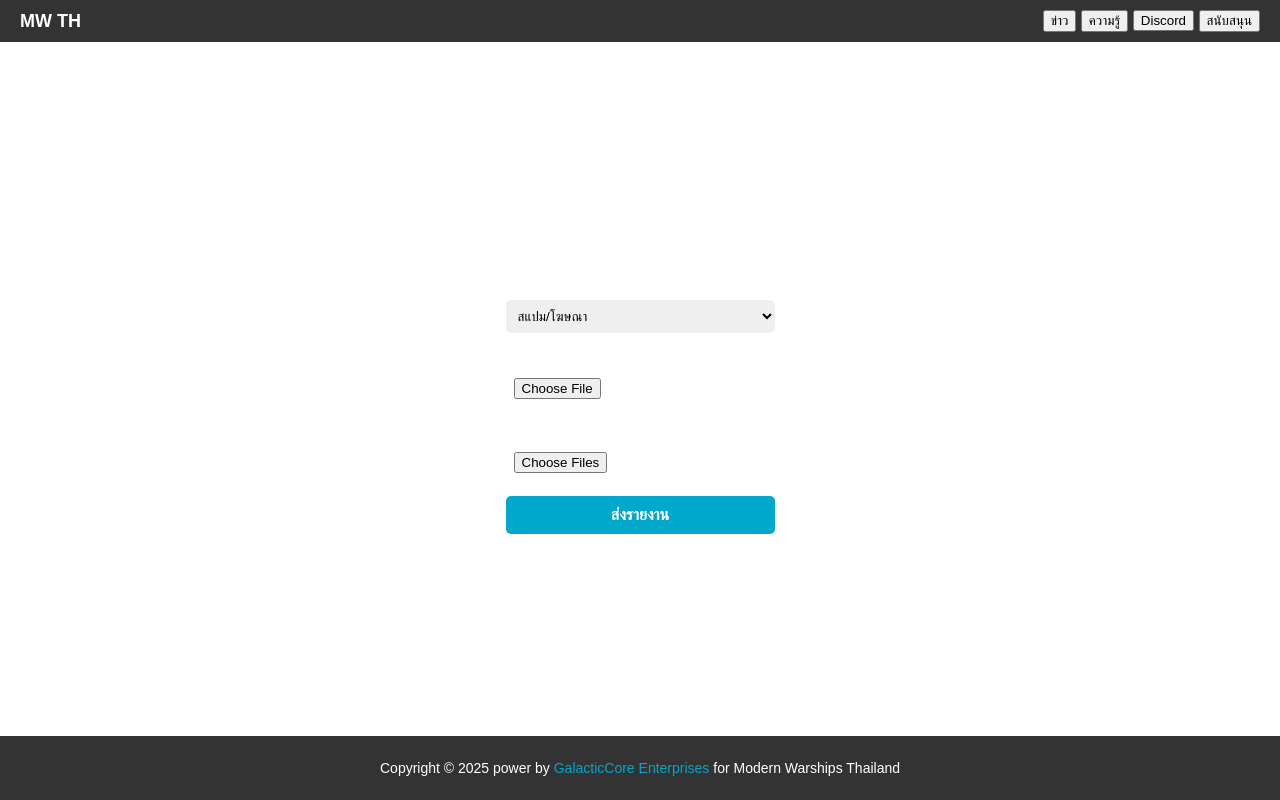
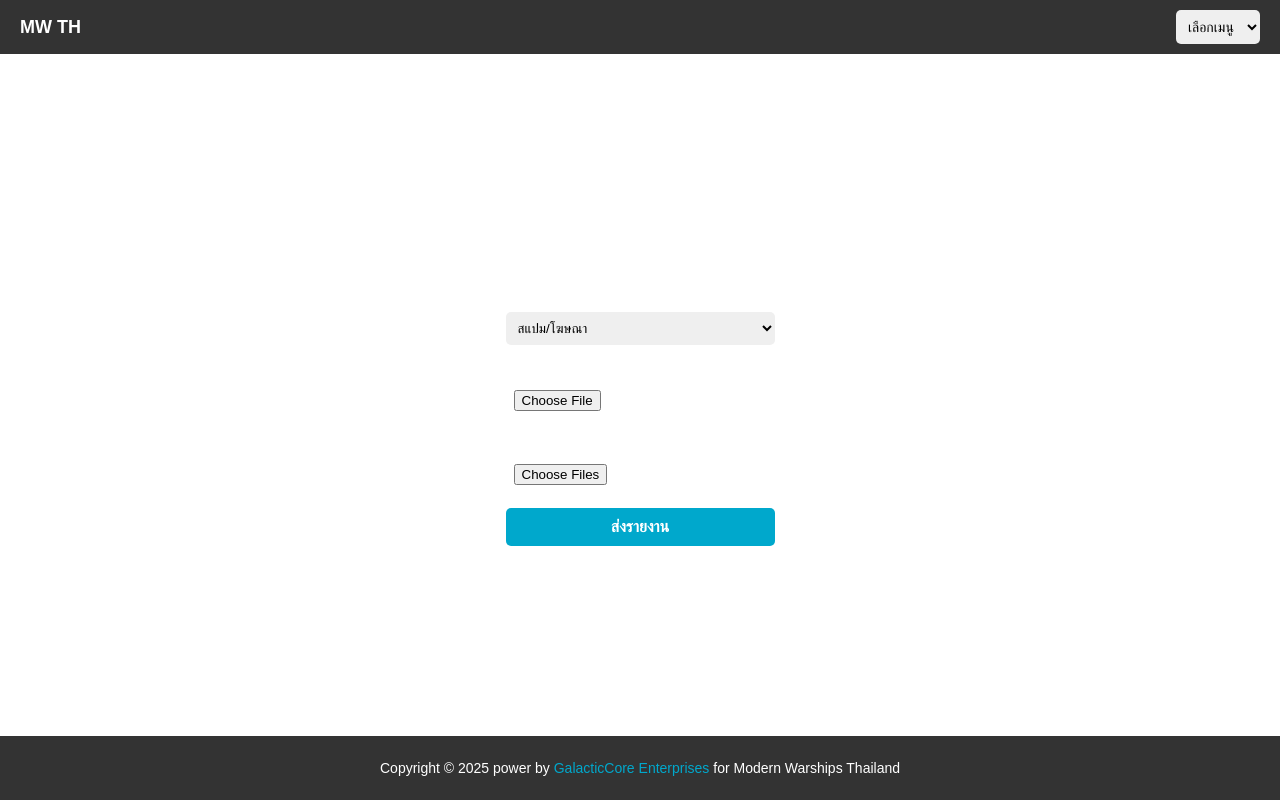
Before and after one commit to choknt/reportwebmwt, a plain HTML site: page index.html in a window 1280 px wide. Drawn offline with Linux system fonts and the light colour scheme.

Commit message:
Update index.html

```diff
--- a/index.html
+++ b/index.html
@@ -10,12 +10,13 @@
 
 <header>
     <div class="logo">MW TH</div>
-    <nav>
-        <button onclick="window.location.href='https://playmwth.fun'">ข่าว</button>
-        <button onclick="window.location.href='https://docs.playmwth.fun'">ความรู้</button>
-        <button onclick="window.location.href='https://discord.gg/e2fgWk44UY'">Discord</button>
-        <button onclick="window.location.href='https://mw.live/support'">สนับสนุน</button>
-    </nav>
+    <select class="menu-select" onchange="navigate(this.value)">
+        <option value="" selected disabled>เลือกเมนู</option>
+        <option value="https://playmwth.fun">ข่าว</option>
+        <option value="https://docs.playmwth.fun">ความรู้</option>
+        <option value="https://discord.gg/e2fgWk44UY">Discord</option>
+        <option value="https://mw.live/support">สนับสนุน</option>
+    </select>
 </header>
 
 <div class="form-container">
@@ -64,6 +65,11 @@
 </footer>
 
 <script src="script.js"></script>
+<script>
+    function navigate(url) {
+        if (url) window.location.href = url;
+    }
+</script>
 
 </body>
 </html>
```
